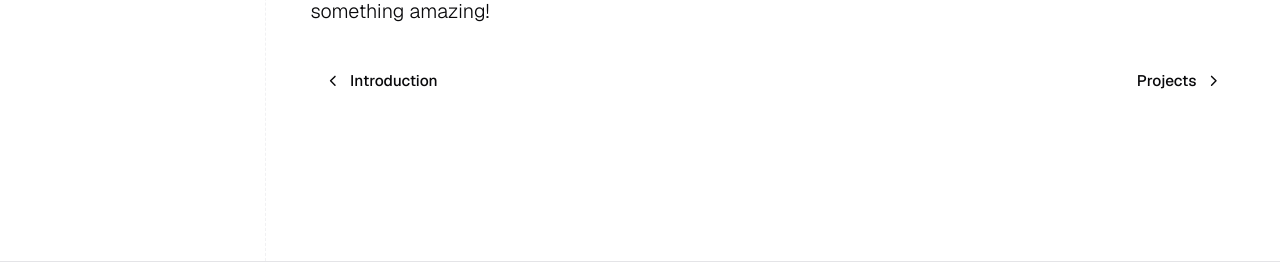
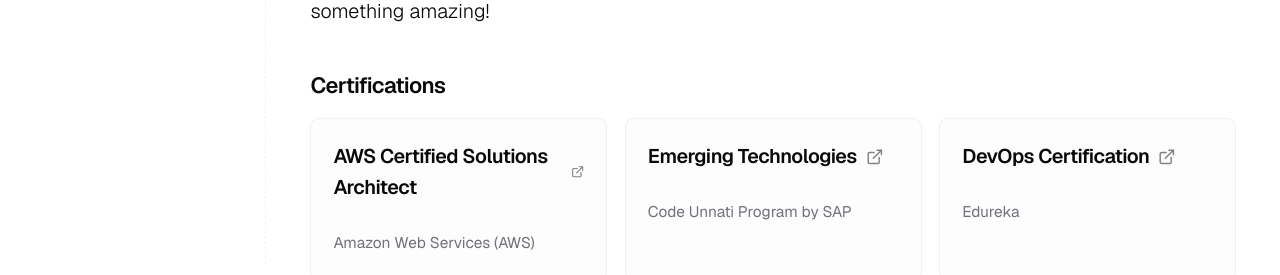
Before and after one commit to NilkanthMiyani/final-project, a Next.js app: page /about in a window 1280 px wide. Shown: the part 536-811 px from the top of the page. Built offline with nearby package versions, Linux system fonts and the light colour scheme; no server answers.

Commit message:
Add certifications section to about page

```diff
--- a/app/about/page.tsx
+++ b/app/about/page.tsx
@@ -4,6 +4,8 @@
   PageHeaderHeading,
 } from '@/components/page-header';
 import Pager from '@/components/pager';
+import { ExternalLinkIcon } from 'lucide-react';
+import Link from 'next/link';
 
 const AboutMePage = () => {
   return (
@@ -26,6 +28,37 @@
         </PageHeaderDescription>
       </PageHeader>
 
+      <div className="mt-10 mb-8">
+        <h2 className="text-2xl font-semibold tracking-tight mb-6">Certifications</h2>
+        <div className="grid gap-4 md:grid-cols-2 lg:grid-cols-3">
+
+          <Link href="https://www.credly.com/badges/5301a4c2-3f10-4548-b093-a1f6ad23e5a0" target="_blank" className="group p-5 border rounded-lg border-border/50 bg-muted/20 hover:bg-muted/50 transition-colors">
+            <h3 className="font-medium flex items-center gap-2">
+              AWS Certified Solutions Architect
+              <ExternalLinkIcon className="w-4 h-4 opacity-50 group-hover:opacity-100 transition-opacity" />
+            </h3>
+            <p className="text-sm text-muted-foreground mt-2">Amazon Web Services (AWS)</p>
+          </Link>
+
+          <Link href="https://codeunnati.edunetfoundation.com/verify-certificate/CU25_17996" target="_blank" className="group p-5 border rounded-lg border-border/50 bg-muted/20 hover:bg-muted/50 transition-colors">
+            <h3 className="font-medium flex items-center gap-2">
+              Emerging Technologies
+              <ExternalLinkIcon className="w-4 h-4 opacity-50 group-hover:opacity-100 transition-opacity" />
+            </h3>
+            <p className="text-sm text-muted-foreground mt-2">Code Unnati Program by SAP</p>
+          </Link>
+
+          <Link href="https://www.edureka.co/certificates/mycertificate/cc661dfb0edf6b6f311ea732762ab719" target="_blank" className="group p-5 border rounded-lg border-border/50 bg-muted/20 hover:bg-muted/50 transition-colors">
+            <h3 className="font-medium flex items-center gap-2">
+              DevOps Certification
+              <ExternalLinkIcon className="w-4 h-4 opacity-50 group-hover:opacity-100 transition-opacity" />
+            </h3>
+            <p className="text-sm text-muted-foreground mt-2">Edureka</p>
+          </Link>
+
+        </div>
+      </div>
+
       <Pager
         prevHref="/"
         nextHref="/projects"
```
